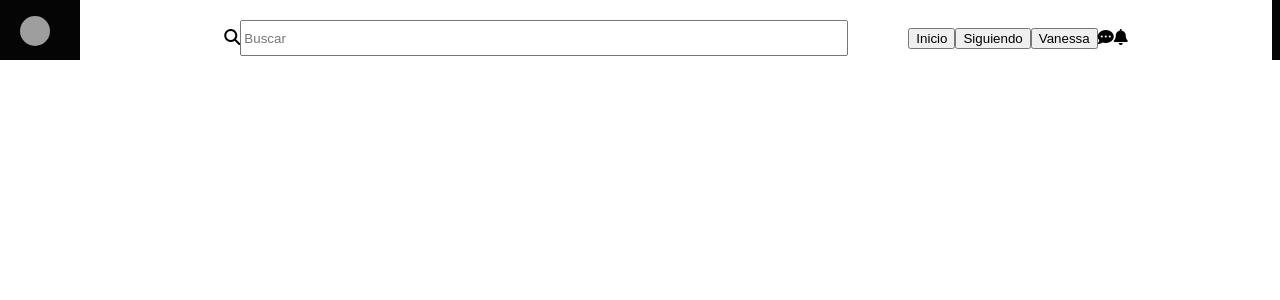
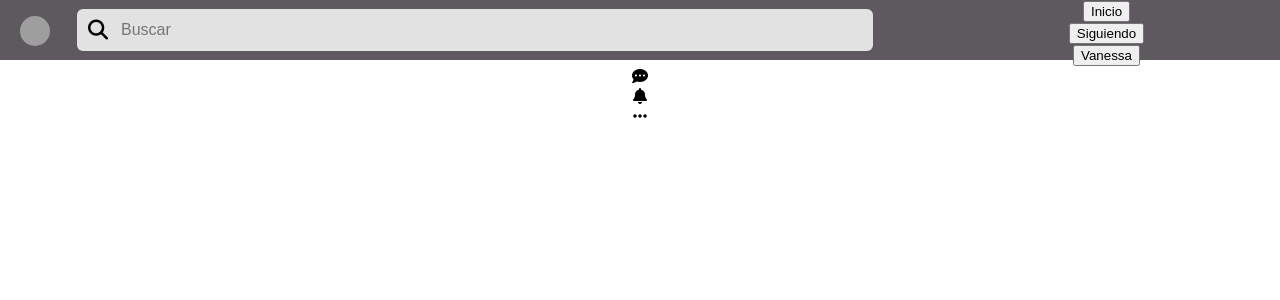
Before and after one commit to vnssmorales/PInterest, a React (Create React App) app: page / in a window 1280 px wide. Shown: the top 300 px of the page. Built offline with nearby package versions, Linux system fonts and the light colour scheme; grey boxes are pictures that could not be loaded.

Commit message:
trayendo data de unplush

```diff
--- a/package.json
+++ b/package.json
@@ -3,9 +3,11 @@
   "version": "0.1.0",
   "private": true,
   "dependencies": {
+    "bootstrap": "^4.3.1",
     "react": "^16.8.6",
     "react-dom": "^16.8.6",
     "react-scripts": "3.0.1",
+    "reactstrap": "^8.0.0",
     "redux": "^4.0.1",
     "redux-thunk": "^2.3.0"
   },
--- a/src/components/Header.js
+++ b/src/components/Header.js
@@ -1,12 +1,36 @@
 import React, { Component } from 'react';
 import logo from '../img/logo.png';
+import { InputGroup, InputGroupAddon, Input } from 'reactstrap';
 import '../components/header.css';
 
 const imgLogo = {
     baseurl: "http://localhost:3000"
 };
 
+const accessKey = '5dba6e676e02ab27153aaaf2e9484eba5ccb5725b72ab57341110e157c1889e1';
+const endPoint = 'https://api.unsplash.com/search/photos'
+
 class Header extends Component {
+    constructor(props) {
+        super(props);
+        this.query = '';
+        this.queryValue = this.queryValue.bind(this);
+        this.searchImg = this.searchImg.bind(this);
+    }
+
+    searchImg(){
+        fetch(`${endPoint}?query=${this.query}&client_id=${accessKey}`)
+        .then(response =>{
+            return response.json()
+        }).then(jsonResponse =>{
+            console.log(jsonResponse);
+        })
+    }
+
+    queryValue(e){
+        this.query = e.target.value;
+    }
+
     render() {
         return (
             <div className="header">
@@ -15,18 +39,45 @@ class Header extends Component {
                 </a>
 
                 <div className="searchBox">
-                    <span class="fa fa-search" id="search" ></span>
-                    <input type="text" value="" placeholder="Buscar" className="searching"></input>
-                    <button className="send">Inicio</button>
-                    <button className="send">Siguiendo</button>
-                    <button className="send">Vanessa</button>
-                    <span class="fa fa-comment-dots"></span>
-                    <span class="fa fa-bell"></span>
+                    <div>
+                    <InputGroup className="inputSearch">
+                    <InputGroupAddon addonType="prepend"><i class="fa fa-search" id="search" ></i></InputGroupAddon>
+                    <Input placeholder="Buscar" onKeyPress={this.searchImg} onChange = {this.queryValue} className="searching"/>
+                    </InputGroup>
 
+                    </div>
+                    <div>
+                        <button className="send">Inicio</button>
+                    </div>
+                    <div>
+                        <button className="seguir">Siguiendo</button>
+                    </div>
+                    <div>
+                        <button className="name">Vanessa</button>
+                    </div>
+                    <div>
+                        <span class="fa fa-comment-dots"></span>
+                    </div>
+                    <div>
+                        <span class="fa fa-bell"></span>
+                    </div>
+                    <div>
+                        <span class="fa fa-ellipsis-h"></span>
+                    </div>
                 </div>
 
             </div>
         )
     }
 }
+
+//onChange ejecuta la funcion queryValue cada vez que se modifica el valor del input
+//para que se guarde en this.query=''
+
+//al trabajar con eventos es importante asegurarse que el valor del contexto no cambie
+//para eso se usa el bind.
+
+//e.target dispara el evento y value es el valor
+
+//fetch: método del obj windows que permite hacer consultas a un servidor
 export default Header;
--- a/src/components/header.css
+++ b/src/components/header.css
@@ -1,11 +1,12 @@
-
 .header {
     top: 0px;
     left: 0px;
     right: 0px;
     height: 60px;
     z-index: 99;
-    background: #050505;
+    background: #5e595f;
+    position: fixed;
+    width: 100%;
 }
 .header img {
     width: 30px;
@@ -23,20 +24,26 @@
     background: #e2e2e2;
 }
 
-.searchBox {
-    font-size: 16px;
-    font-family: -apple-system, BlinkMacSystemFont, 'Segoe UI', Roboto, Oxygen, Ubuntu, Cantarell, 'Open Sans', 'Helvetica Neue', sans-serif;
-    width: 90%;
-    margin-right: 20%;
-    padding: 20px;
-    background: #ffffff;
-    font-weight: bold;
-    margin-left: 80px;
+input {
+    width: 750px;
+    margin-right: 60px;
+    height: 40px;
+    margin-bottom: 5px;
+    border-radius: 0px 6px 6px 0px;
+    margin-top: 9px;
+    float: left;
+    background: #e2e2e2;
+    border: none;
+    outline: none;
+    font-size: 16px
 }
 
-input {
-    width: 600px;
-    margin-right: 60px;
-    height: 30px;
-    margin-bottom: 5px;
+#search {
+    float: left;
+    padding: 11px;
+    margin-top: 9px;
+    background: #e2e2e2;
+    margin-left: 25px;
+    border-radius: 6px 0px 0px 6px;
+    font-size: 20px;
 }
```
Also changed, not shown: 1 other file (tests, documents, lock files or other folders).
